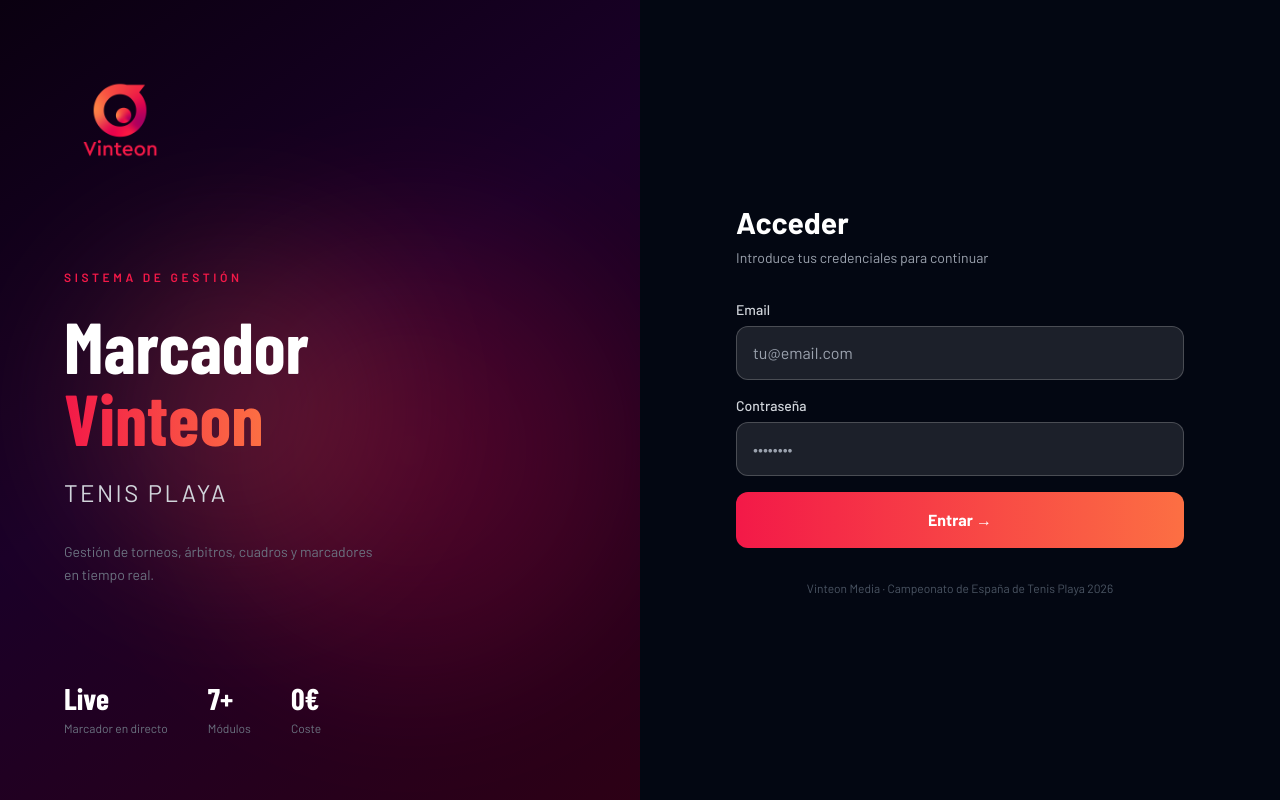
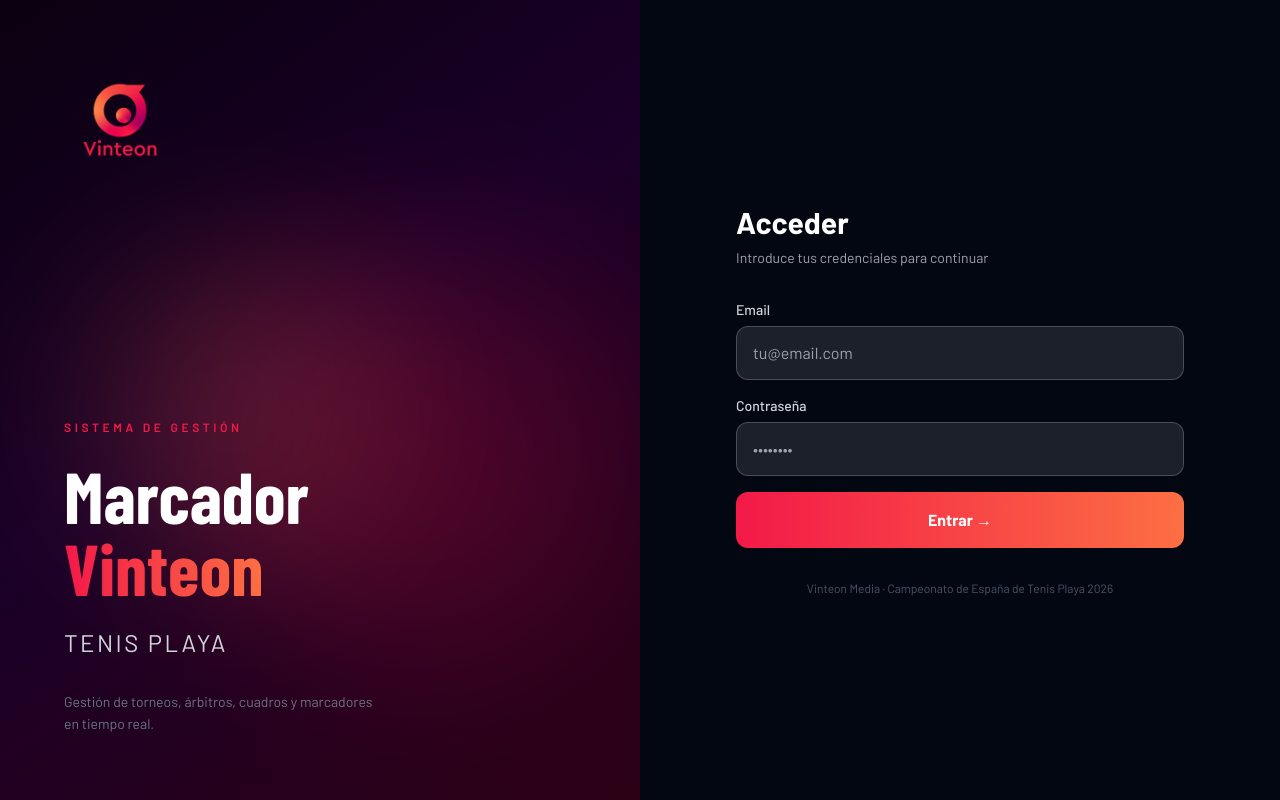
Before and after one commit to ernestompm/BTTMS, a Next.js app: page /login in a window 1280 px wide. Built offline with nearby package versions, Linux system fonts and the light colour scheme; no server answers; a web font is replaced by a local one.

Commit message:
fix: remove stats block from login page

```diff
--- a/app/login/page.tsx
+++ b/app/login/page.tsx
@@ -121,19 +121,6 @@
             </p>
           </div>
 
-          {/* Stats */}
-          <div className="relative z-10 flex gap-10">
-            {[
-              { value: 'Live', label: 'Marcador en directo' },
-              { value: '7+', label: 'Módulos' },
-              { value: '0€', label: 'Coste' },
-            ].map(({ value, label }) => (
-              <div key={label}>
-                <p className="text-white font-black text-3xl font-score">{value}</p>
-                <p className="text-gray-500 text-xs mt-1">{label}</p>
-              </div>
-            ))}
-          </div>
         </div>
 
         {/* Right — form */}
```
